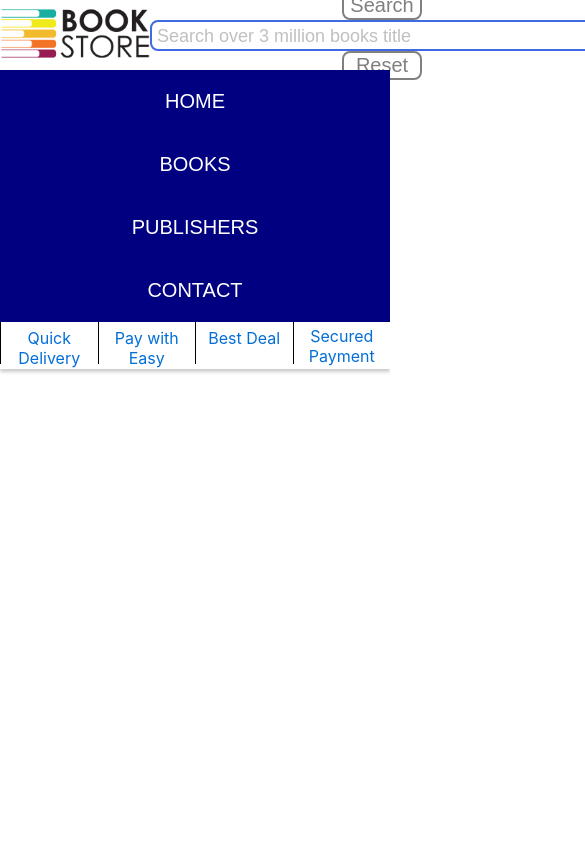
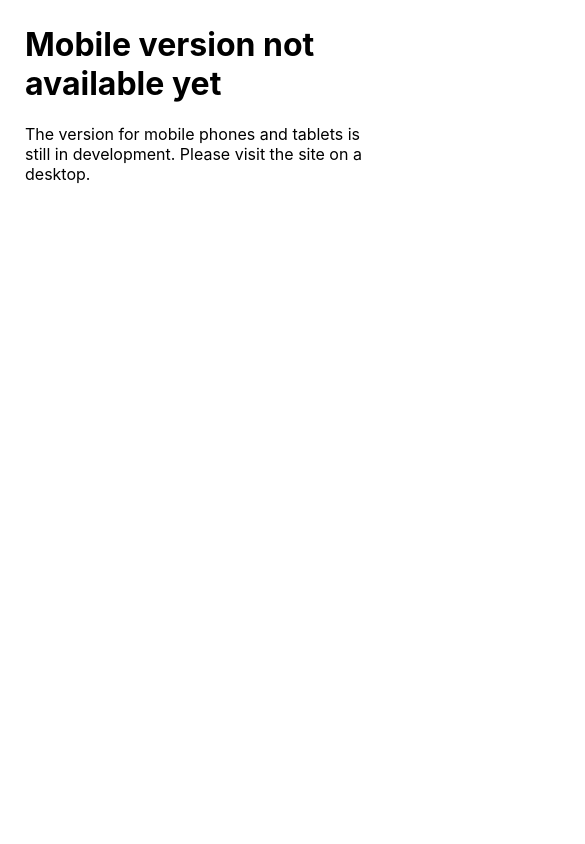
Before and after one commit to Omar-Aljaber/book_store, a React (Create React App) app in the folder frontend/: page / in a window 390 px wide. Shown: the top 844 px of the page, 585 px wide, since content can reach past the window. Built offline with nearby package versions, Linux system fonts and the light colour scheme; a web font is replaced by a local one.

Commit message:
added a message for mobile version

```diff
--- a/frontend/src/App.js
+++ b/frontend/src/App.js
@@ -1,10 +1,42 @@
-import React from "react";
+import React, { useEffect, useState } from "react";
 import { BrowserRouter, Switch, Route } from "react-router-dom";
 import Home from "./views/Home";
 import Books from "./views/Books";
+import Contact from "./views/Contact";
 import "./style/index.scss";
 
 function App() {
+
+  const [isMobile, setIsMobile] = useState(false);
+
+  // Checking if the device is a mobile phone or tablet (screen width < 1500px)
+  useEffect(() => {
+    const checkIsMobile = () => {
+        if (window.innerWidth < 1500) {
+            setIsMobile(true);
+        } else {
+            setIsMobile(false);
+        }
+    };
+
+    checkIsMobile();
+
+    // Add an event listener to respond to window size changes
+    window.addEventListener('resize', checkIsMobile);
+
+    // Clean up the event listener when the component is unloaded
+      return () => window.removeEventListener('resize', checkIsMobile);
+  }, []);
+
+  if (isMobile) {
+      return (
+          <div className="mobile-message">
+              <h1>Mobile version not available yet</h1>
+              <p>The version for mobile phones and tablets is still in development. Please visit the site on a desktop.</p>
+          </div>
+      );
+  }
+
   return (
     <BrowserRouter>
       <Switch>
@@ -14,6 +46,9 @@ function App() {
         <Route path="/books/category=:category&publisher=:publisher">
           <Books />
         </Route>
+        <Route path="/contact">
+          <Contact />
+        </Route>
       </Switch>
     </BrowserRouter>
   );
--- a/frontend/src/index.css
+++ b/frontend/src/index.css
@@ -11,3 +11,8 @@ code {
   font-family: source-code-pro, Menlo, Monaco, Consolas, 'Courier New',
     monospace;
 }
+
+/* mobile version style */
+.mobile-message {
+  margin: 25px;
+}
```
